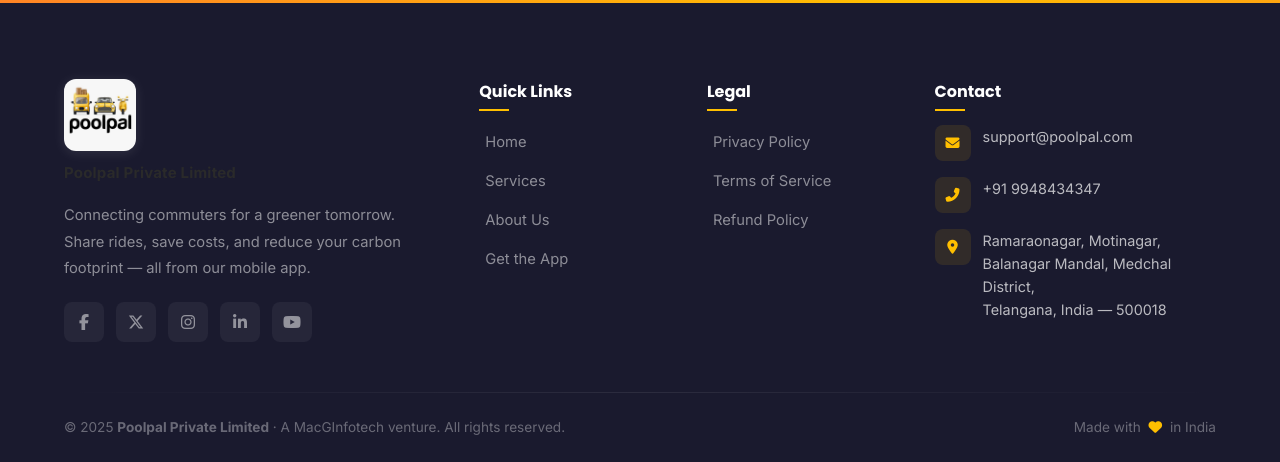
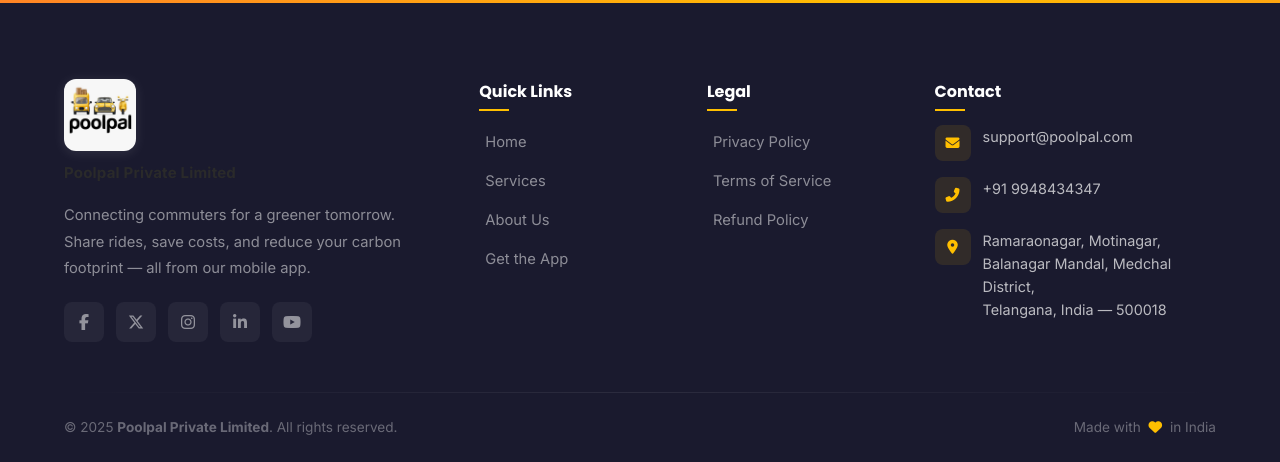
Before and after one commit to hemanth2731441/Poolpal, a PHP site: page /aboutus.php in a window 1280 px wide. Shown: the part 4130-4592 px from the top of the page. Run offline with PHP 8.4, Linux system fonts and the light colour scheme.

Commit message:
Replace MacGInfotech branding with Poolpal Private Limited across marketing pages

```diff
--- a/aboutus.php
+++ b/aboutus.php
@@ -1,7 +1,7 @@
 <?php
 $page_title = 'About Us — Meet the Team Behind PoolPal | Our Mission & Story';
 $page_description = 'Learn about PoolPal, India\'s smart carpooling platform. Meet our founding team, discover our mission to make travel affordable, eco-friendly, and accessible for everyone.';
-$page_keywords = 'about poolpal, poolpal team, poolpal founders, carpooling startup india, macgInfotech, ridesharing company, poolpal mission';
+$page_keywords = 'about poolpal, poolpal team, poolpal founders, carpooling startup india, poolpal private limited, ridesharing company, poolpal mission';
 $page_canonical = 'https://poolpal.in/aboutus.php';
 include 'nav.php';
 ?>
--- a/footer.php
+++ b/footer.php
@@ -60,7 +60,7 @@
     <div class="footer-divider"></div>
 
     <div class="footer-bottom">
-      <span>&copy; 2025 <strong>Poolpal Private Limited</strong> &middot; A MacGInfotech venture. All rights reserved.</span>
+      <span>&copy; 2025 <strong>Poolpal Private Limited</strong>. All rights reserved.</span>
       <span>Made with <i class="fas fa-heart" style="color: var(--primary); margin: 0 4px;"></i> in India</span>
     </div>
   </div>
--- a/nav.php
+++ b/nav.php
@@ -6,7 +6,7 @@
   <title><?php echo isset($page_title) ? $page_title : 'PoolPal — Smart Carpooling & Ridesharing Platform in India'; ?></title>
   <meta name="description" content="<?php echo isset($page_description) ? $page_description : 'PoolPal is India\'s smart carpooling and ridesharing platform. Book taxis, share rides, transport goods, plan pilgrimages, and book hotels — all from one app. Save money, reduce traffic, go green.'; ?>" />
   <meta name="keywords" content="<?php echo isset($page_keywords) ? $page_keywords : 'poolpal, carpooling india, ridesharing, taxi booking, shared rides, bike taxi, auto rickshaw, goods transport, bus booking, hotel booking, pool yatra, eco-friendly travel'; ?>" />
-  <meta name="author" content="MacGInfotech" />
+  <meta name="author" content="Poolpal Private Limited" />
   <meta name="robots" content="index, follow" />
   <link rel="canonical" href="<?php echo isset($page_canonical) ? $page_canonical : 'https://poolpal.in/'; ?>" />
 
```
